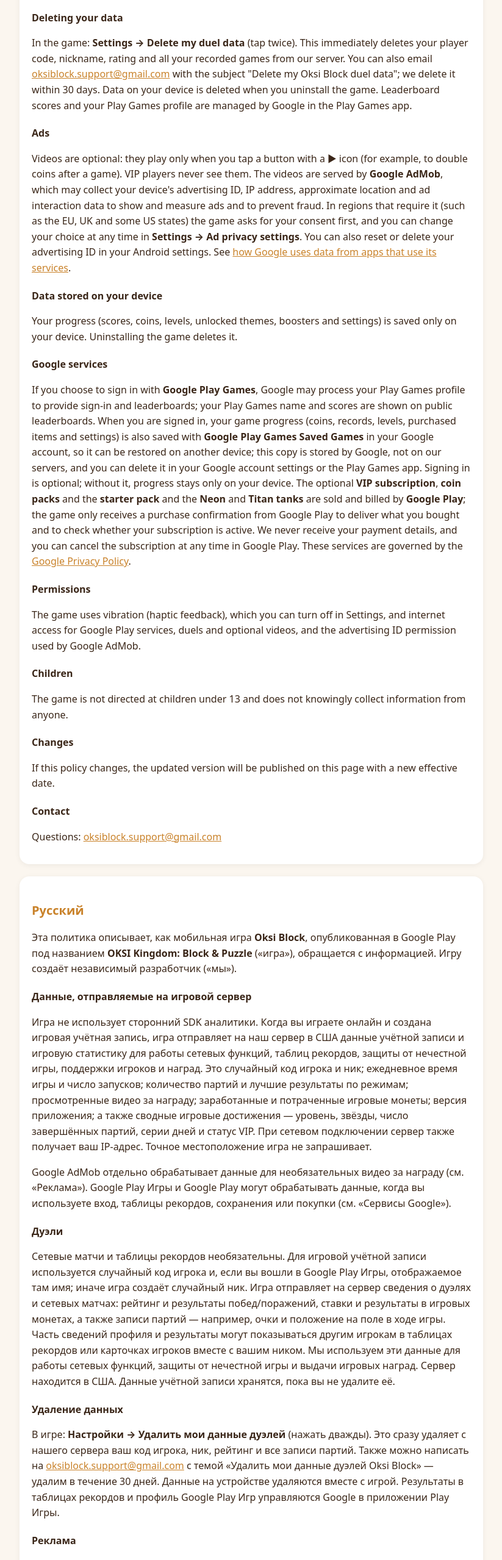
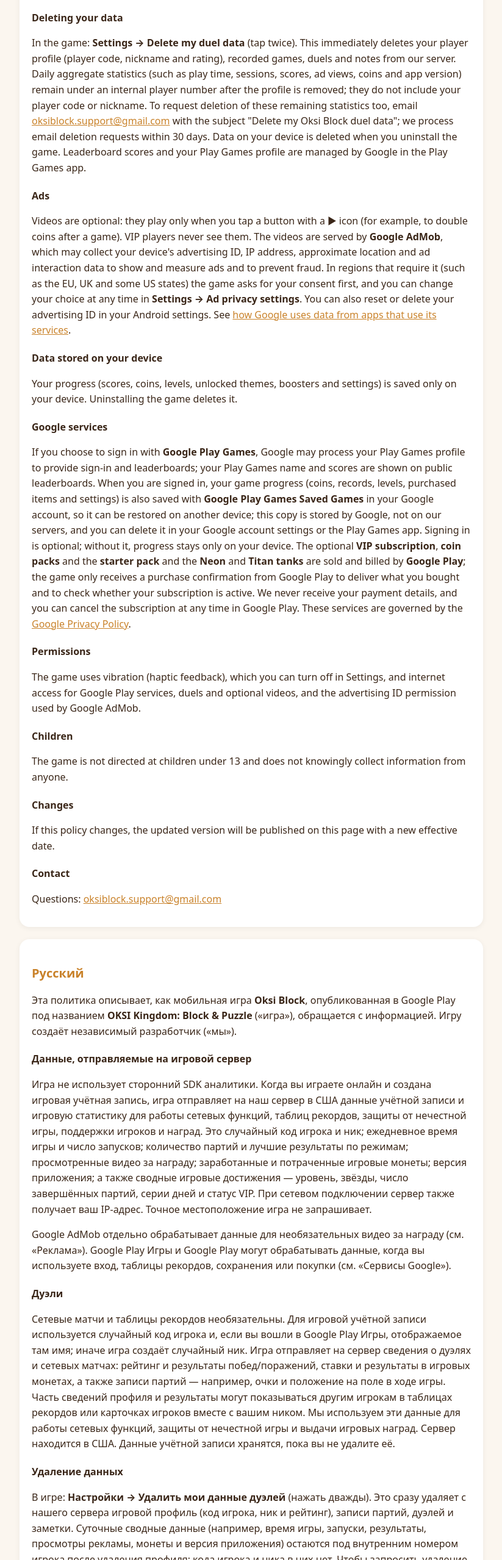
Before and after one commit to kaignatenia/oksi-block-privacy, a plain HTML site: page index.html in a window 1280 px wide. Shown: the part 992-3550 px from the top of the page at 61% size, without its empty margins (228-1051 px from the left). Drawn offline with Linux system fonts and the light colour scheme.

Commit message:
Clarify retained gameplay statistics after deletion

```diff
--- a/index.html
+++ b/index.html
@@ -33,7 +33,7 @@
     <h3 id="duels">Duels</h3>
     <p>Online multiplayer and leaderboards are optional. The game account uses a random player code and may use your Google Play Games display name if you sign in; otherwise it uses a randomly generated nickname. When you play online, the server receives your duel and multiplayer activity, including rating and win/loss results, in-game coin stakes and results, and duel game records such as scores and board positions over time. Some profile information and results may be shown to other players in leaderboards or player cards with your nickname. We use this information to operate these features, prevent cheating, and manage player rewards. The server is located in the United States. Account data is kept until you delete your game account.</p>
     <h3 id="delete">Deleting your data</h3>
-    <p>In the game: <b>Settings → Delete my duel data</b> (tap twice). This immediately deletes your player code, nickname, rating and all your recorded games from our server. You can also email <a href="mailto:oksiblock.support@gmail.com?subject=Delete%20my%20Oksi%20Block%20duel%20data">oksiblock.support@gmail.com</a> with the subject "Delete my Oksi Block duel data"; we delete it within 30 days. Data on your device is deleted when you uninstall the game. Leaderboard scores and your Play Games profile are managed by Google in the Play Games app.</p>
+    <p>In the game: <b>Settings → Delete my duel data</b> (tap twice). This immediately deletes your player profile (player code, nickname and rating), recorded games, duels and notes from our server. Daily aggregate statistics (such as play time, sessions, scores, ad views, coins and app version) remain under an internal player number after the profile is removed; they do not include your player code or nickname. To request deletion of these remaining statistics too, email <a href="mailto:oksiblock.support@gmail.com?subject=Delete%20my%20Oksi%20Block%20duel%20data">oksiblock.support@gmail.com</a> with the subject "Delete my Oksi Block duel data"; we process email deletion requests within 30 days. Data on your device is deleted when you uninstall the game. Leaderboard scores and your Play Games profile are managed by Google in the Play Games app.</p>
     <h3 id="ads">Ads</h3>
     <p>Videos are optional: they play only when you tap a button with a ▶ icon (for example, to double coins after a game). VIP players never see them. The videos are served by <b>Google AdMob</b>, which may collect your device's advertising ID, IP address, approximate location and ad interaction data to show and measure ads and to prevent fraud. In regions that require it (such as the EU, UK and some US states) the game asks for your consent first, and you can change your choice at any time in <b>Settings → Ad privacy settings</b>. You can also reset or delete your advertising ID in your Android settings. See <a href="https://policies.google.com/technologies/partner-sites">how Google uses data from apps that use its services</a>.</p>
     <h3>Data stored on your device</h3>
@@ -59,7 +59,7 @@
     <h3 id="duels-ru">Дуэли</h3>
     <p>Сетевые матчи и таблицы рекордов необязательны. Для игровой учётной записи используется случайный код игрока и, если вы вошли в Google Play Игры, отображаемое там имя; иначе игра создаёт случайный ник. Игра отправляет на сервер сведения о дуэлях и сетевых матчах: рейтинг и результаты побед/поражений, ставки и результаты в игровых монетах, а также записи партий — например, очки и положение на поле в ходе игры. Часть сведений профиля и результаты могут показываться другим игрокам в таблицах рекордов или карточках игроков вместе с вашим ником. Мы используем эти данные для работы сетевых функций, защиты от нечестной игры и выдачи игровых наград. Сервер находится в США. Данные учётной записи хранятся, пока вы не удалите её.</p>
     <h3 id="delete-ru">Удаление данных</h3>
-    <p>В игре: <b>Настройки → Удалить мои данные дуэлей</b> (нажать дважды). Это сразу удаляет с нашего сервера ваш код игрока, ник, рейтинг и все записи партий. Также можно написать на <a href="mailto:oksiblock.support@gmail.com?subject=Delete%20my%20Oksi%20Block%20duel%20data">oksiblock.support@gmail.com</a> с темой «Удалить мои данные дуэлей Oksi Block» — удалим в течение 30 дней. Данные на устройстве удаляются вместе с игрой. Результаты в таблицах рекордов и профиль Google Play Игр управляются Google в приложении Play Игры.</p>
+    <p>В игре: <b>Настройки → Удалить мои данные дуэлей</b> (нажать дважды). Это сразу удаляет с нашего сервера игровой профиль (код игрока, ник и рейтинг), записи партий, дуэлей и заметки. Суточные сводные данные (например, время игры, запуски, результаты, просмотры рекламы, монеты и версия приложения) остаются под внутренним номером игрока после удаления профиля; кода игрока и ника в них нет. Чтобы запросить удаление и этих сводных данных, напишите на <a href="mailto:oksiblock.support@gmail.com?subject=Delete%20my%20Oksi%20Block%20duel%20data">oksiblock.support@gmail.com</a> с темой «Удалить мои данные дуэлей Oksi Block» — запросы по электронной почте обрабатываются в течение 30 дней. Данные на устройстве удаляются вместе с игрой. Результаты в таблицах рекордов и профиль Google Play Игр управляются Google в приложении Play Игры.</p>
     <h3 id="ads-ru">Реклама</h3>
     <p>Видео необязательны: они запускаются только когда вы нажимаете кнопку со значком ▶ (например, чтобы удвоить монеты после игры). Игрокам с VIP они не показываются. Видео показывает <b>Google AdMob</b>, который может собирать рекламный идентификатор устройства, IP-адрес, примерное местоположение и данные о взаимодействии с рекламой, чтобы показывать и измерять рекламу и бороться с мошенничеством. В регионах, где это требуется (ЕС, Великобритания, некоторые штаты США), игра сначала спрашивает ваше согласие; изменить выбор можно в любой момент в <b>Настройки → Настройки рекламы</b>. Рекламный идентификатор можно сбросить или удалить в настройках Android. Подробнее: <a href="https://policies.google.com/technologies/partner-sites?hl=ru">как Google использует данные из приложений партнёров</a>.</p>
     <h3>Данные на вашем устройстве</h3>
@@ -85,7 +85,7 @@
     <h3 id="duels-es">Duelos</h3>
     <p>Las partidas multijugador y las clasificaciones son opcionales. La cuenta del juego usa un código aleatorio de jugador y puede usar el nombre de Google Play Juegos si inicias sesión; de lo contrario, el juego crea un apodo aleatorio. El servidor recibe información de tus duelos y partidas en línea, incluidos el rating y los resultados de victorias/derrotas, las apuestas y resultados en monedas del juego y registros de partidas, como puntuaciones y posiciones del tablero durante el juego. Parte de la información del perfil y los resultados pueden mostrarse a otros jugadores en clasificaciones o tarjetas de jugador junto con tu apodo. Usamos esta información para operar estas funciones, prevenir trampas y gestionar recompensas. El servidor está en Estados Unidos. Los datos de la cuenta se conservan hasta que la elimines.</p>
     <h3 id="delete-es">Borrar tus datos</h3>
-    <p>En el juego: <b>Ajustes → Borrar mis datos de duelos</b> (tocar dos veces). Borra al instante de nuestro servidor tu código de jugador, apodo, rating y todas tus partidas grabadas. También puedes escribir a <a href="mailto:oksiblock.support@gmail.com?subject=Delete%20my%20Oksi%20Block%20duel%20data">oksiblock.support@gmail.com</a> con el asunto «Borrar mis datos de duelos de Oksi Block»; los borramos en 30 días. Los datos del dispositivo se borran al desinstalar el juego. Las puntuaciones de las clasificaciones y tu perfil de Play Juegos los gestiona Google en la app Play Juegos.</p>
+    <p>En el juego: <b>Ajustes → Borrar mis datos de duelos</b> (tocar dos veces). Esto elimina de inmediato de nuestro servidor tu perfil de jugador (código, apodo y rating), partidas registradas, duelos y notas. Las estadísticas diarias agregadas (como tiempo de juego, sesiones, puntuaciones, anuncios vistos, monedas y versión de la app) permanecen asociadas a un número interno después de borrar el perfil; no incluyen tu código ni apodo. Para solicitar también la eliminación de estas estadísticas, escribe a <a href="mailto:oksiblock.support@gmail.com?subject=Delete%20my%20Oksi%20Block%20duel%20data">oksiblock.support@gmail.com</a> con el asunto «Borrar mis datos de duelos de Oksi Block»; las solicitudes por correo se tramitan en un plazo de 30 días. Los datos del dispositivo se borran al desinstalar el juego. Las puntuaciones de las clasificaciones y tu perfil de Play Juegos los gestiona Google en la app Play Juegos.</p>
     <h3 id="ads-es">Anuncios</h3>
     <p>Los videos son opcionales: solo se reproducen cuando tocas un botón con el icono ▶ (por ejemplo, para duplicar monedas tras una partida). Los jugadores VIP nunca los ven. Los videos los sirve <b>Google AdMob</b>, que puede recopilar el ID de publicidad del dispositivo, la dirección IP, la ubicación aproximada y datos de interacción con anuncios para mostrarlos, medirlos y prevenir fraudes. En las regiones que lo exigen (UE, Reino Unido y algunos estados de EE. UU.) el juego pide tu consentimiento primero, y puedes cambiarlo en cualquier momento en <b>Ajustes → Privacidad de anuncios</b>. También puedes restablecer o eliminar tu ID de publicidad en los ajustes de Android. Más información: <a href="https://policies.google.com/technologies/partner-sites?hl=es">cómo usa Google los datos de las apps asociadas</a>.</p>
     <h3>Datos en tu dispositivo</h3>
```
